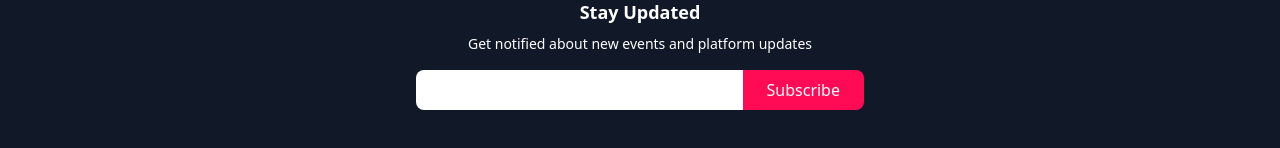
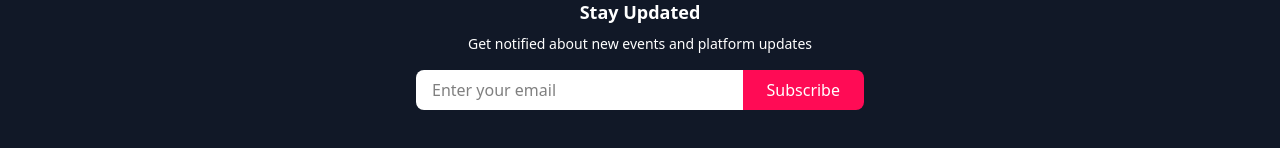
Before and after one commit to tritonir/nondan_frontend, a React (Vite) app: page / in a window 1280 px wide. Shown: the part 4085-4233 px from the top of the page. Built offline with nearby package versions, Linux system fonts and the light colour scheme.

Commit message:
Update Footer.jsx

```diff
--- a/src/components/layout/Footer.jsx
+++ b/src/components/layout/Footer.jsx
@@ -197,7 +197,7 @@ const Footer = () => {
               <input
                 type="email"
                 placeholder="Enter your email"
-                style={{ background: 'var(--primary-bg)', color: '#fff', borderColor: 'var(--primary-accent-2)' }}
+                style={{ background: 'var(--primary-bg)', color: '#000', borderColor: 'var(--primary-accent-2)' }}
                 className="flex-1 px-4 py-2 rounded-l-lg focus:ring-2 focus:ring-[var(--primary-accent-2)] focus:border-transparent"
               />
               <button style={{ background: 'var(--primary-accent-2)', color: '#fff' }} className="px-6 py-2 rounded-r-lg hover:opacity-90 transition-colors">
```
